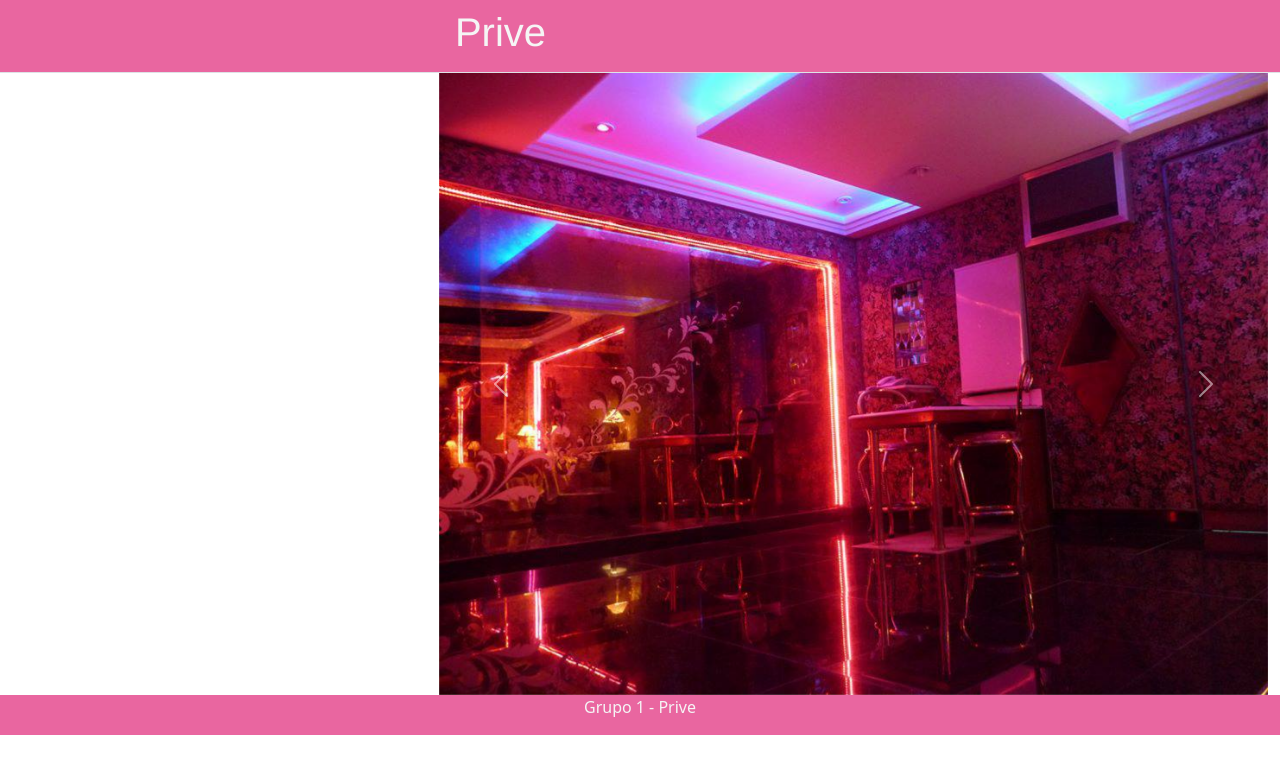
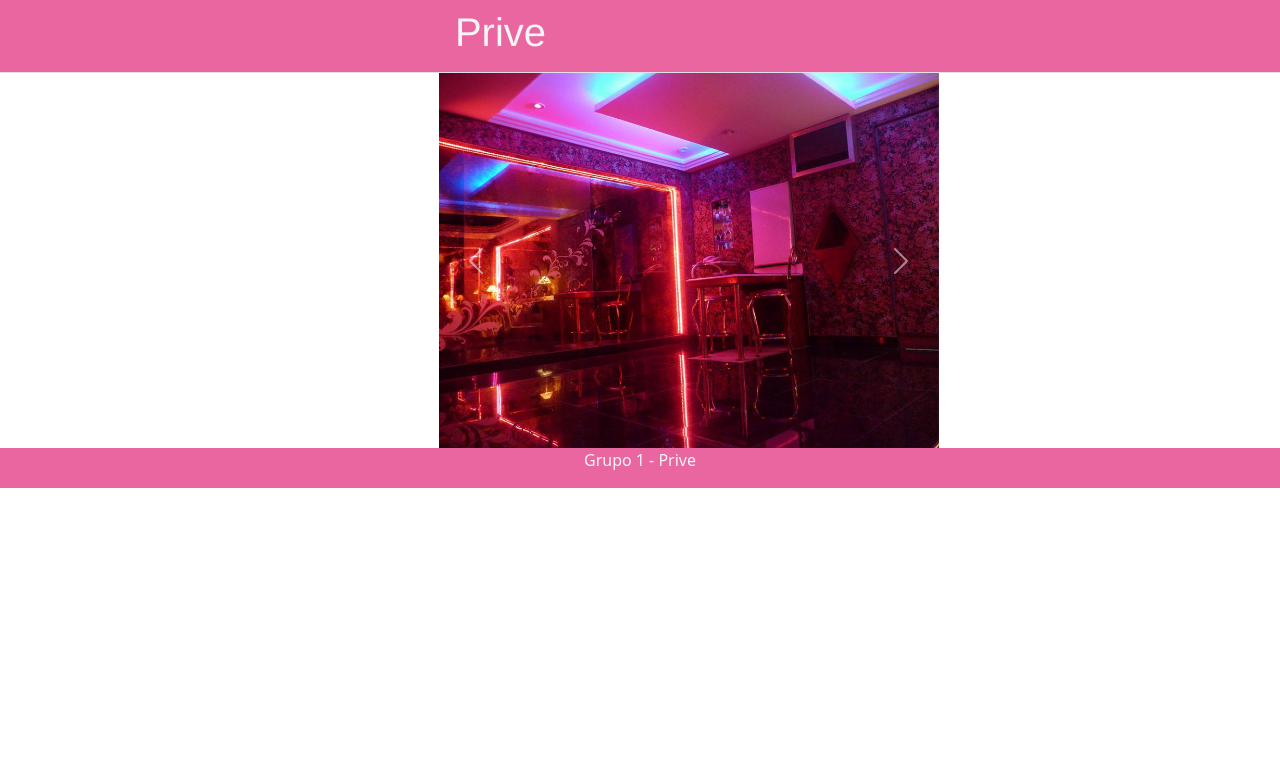
Before and after one commit to Nemka201/FrontendReact, a React (Create React App) app: page / in a window 1280 px wide. Shown: the top 774 px of the page. Built offline with nearby package versions, Linux system fonts and the light colour scheme.

Commit message:
cambios varios

```diff
--- a/src/App.css
+++ b/src/App.css
@@ -5,10 +5,15 @@
     --color-violetaC: #9575DE;
 
 }
+
 footer{
     background-color: var(--color-rosa);
     color: whitesmoke;
     text-align: center;
+}
+
+.container-fluid{
+    margin-top: 1110;
 }
 
 .navbar{
@@ -33,3 +38,8 @@ footer{
     color:whitesmoke;
     text-align: center;
 }
+
+#carouselExample{
+    display: flex;
+    width: 500px;
+}
```
